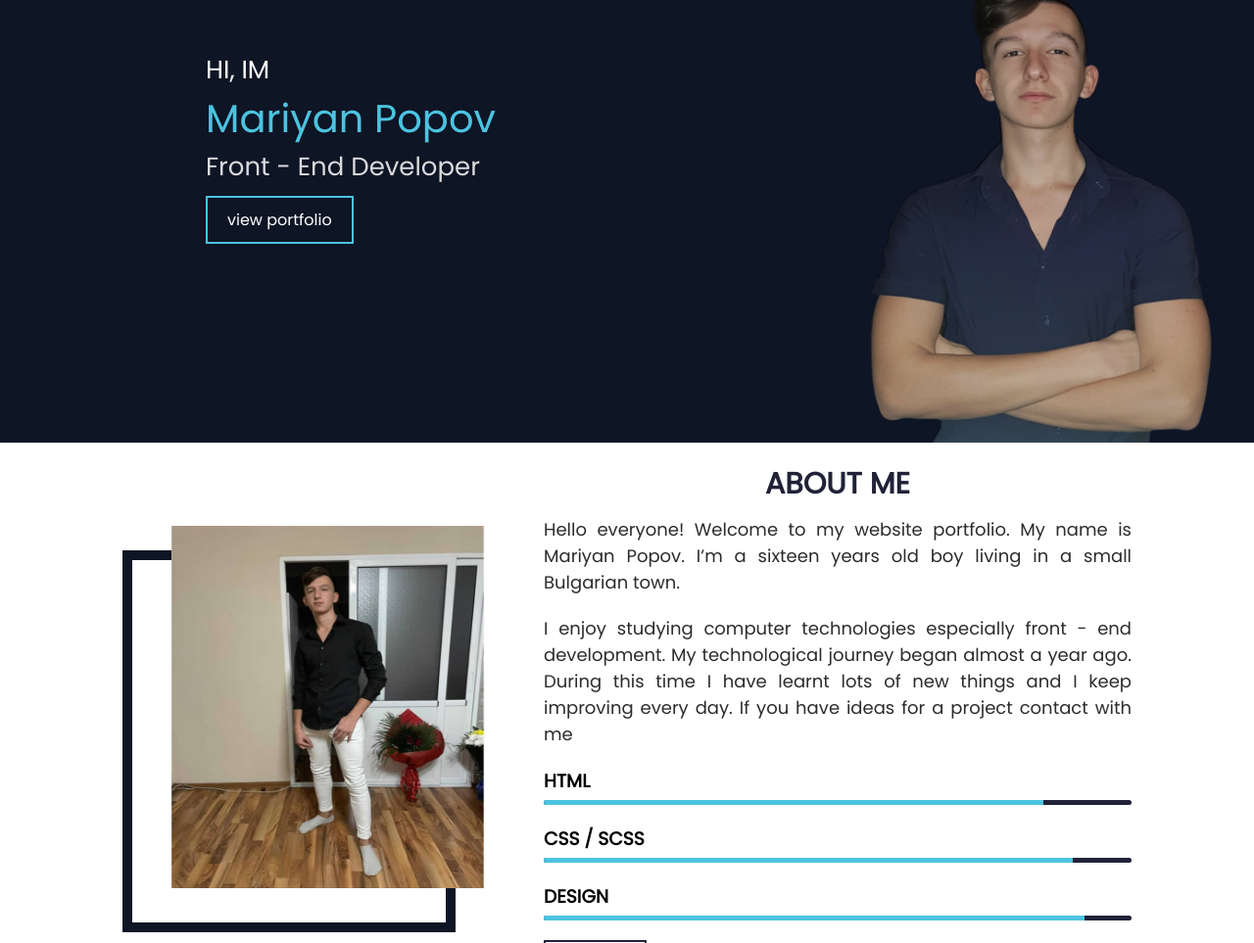
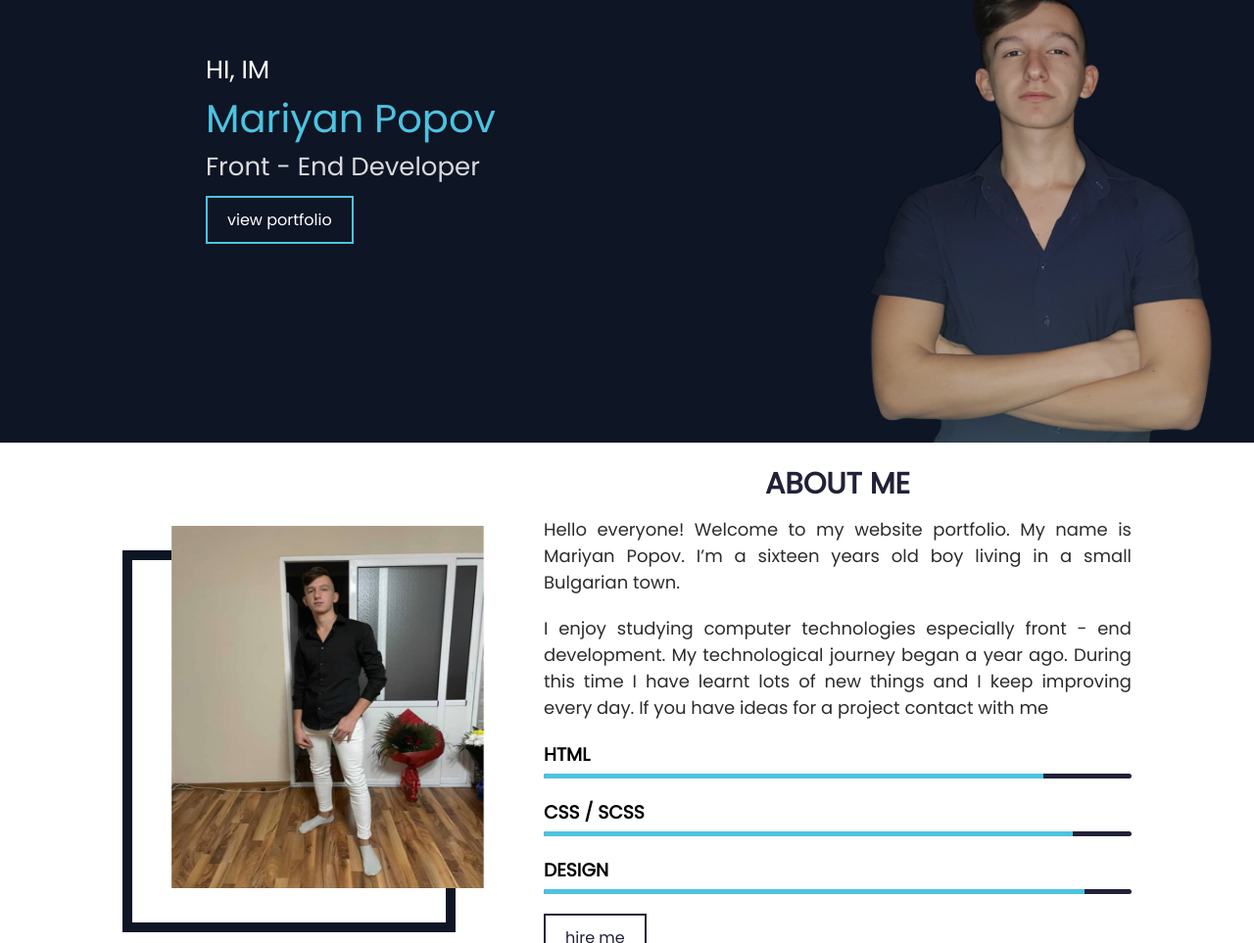
Before and after one commit to murito7/portfolio, a plain HTML site: page index.html in a window 1280 px wide. Shown: the part 228-1191 px from the top of the page at 98% size. Drawn offline with nearby package versions, Linux system fonts and the light colour scheme.

Commit message:
changed year of knowing

```diff
--- a/index.html
+++ b/index.html
@@ -65,7 +65,7 @@
                 <div class="main-text">
                     <p class="main-info">Hello everyone! Welcome to my website portfolio. My name is Mariyan Popov. I’m a sixteen years old boy living in a small Bulgarian town.
                     </p>
-                    <p class="info">I enjoy studying computer technologies especially front - end development. My technological journey began almost a year ago. During this time I have learnt lots of new things and I keep improving every day. If you have ideas for a project contact with me </p>
+                    <p class="info">I enjoy studying computer technologies especially front - end development. My technological journey began  a year ago. During this time I have learnt lots of new things and I keep improving every day. If you have ideas for a project contact with me </p>
                 </div>
                 <div class="progress">
                     <h3>HTML</h3><span class="bar"><span class="html"></span></span>
```
Also changed, not shown: 1 other file.
